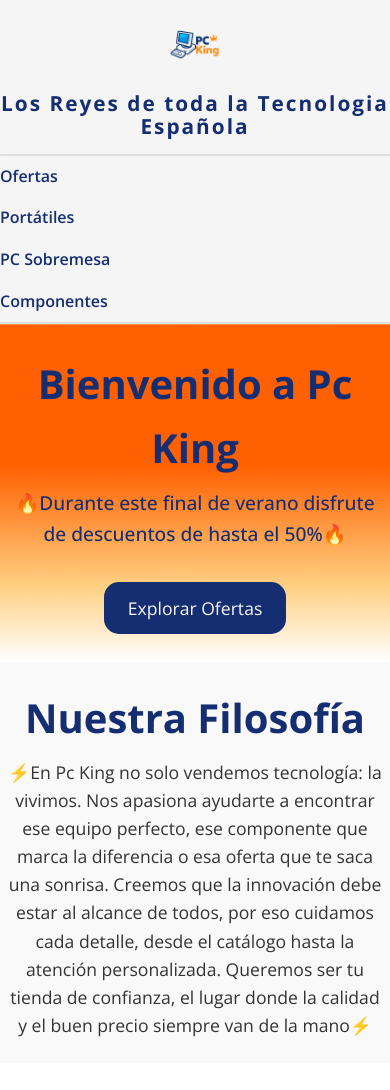
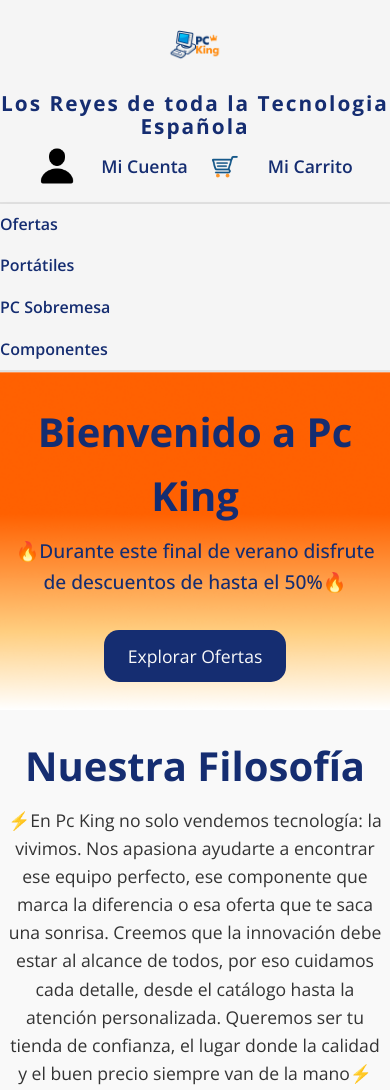
Before and after one commit to Wifly413/Proyecto-1-HTML---CSS, a plain HTML site: page index.html in a window 390 px wide. Shown: the top 1090 px of the page. Drawn offline with nearby package versions, Linux system fonts and the light colour scheme.

Commit message:
.menu @media change

```diff
--- a/style.css
+++ b/style.css
@@ -130,7 +130,7 @@ a:hover {
   width: auto;
 }
 
-@media (max-width: 1000px) {
+@media (max-width: 9000px) {
   .nav-container {
     text-align: center;
     gap: var(--gap);
@@ -148,7 +148,8 @@ a:hover {
   .menu {
     margin: 0;
     gap: var(--gap);
-    display: none;
+    flex-wrap: wrap;
+
   }
 
   .menu-list {
```
